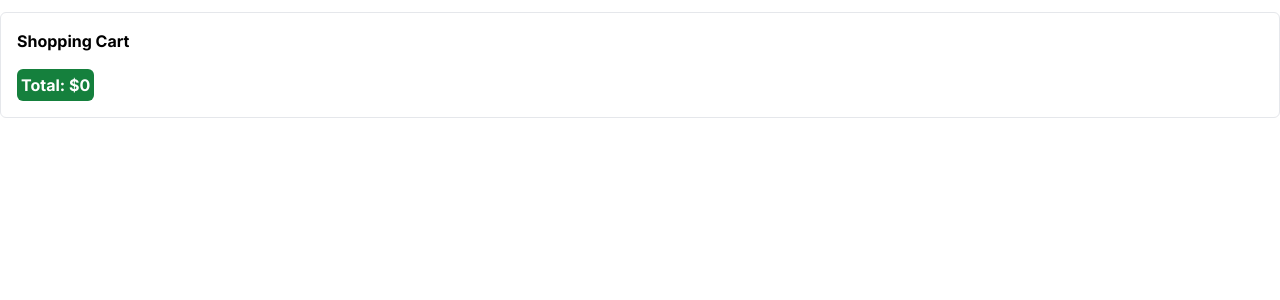
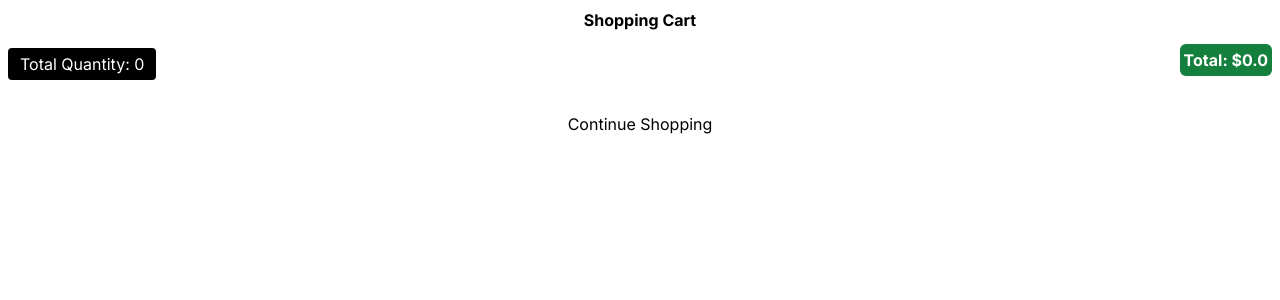
Before and after one commit to dwhyq/ab-inbev-challenge, a Next.js app: page /CartPage in a window 1280 px wide. Shown: the top 300 px of the page. Built offline with nearby package versions, Linux system fonts and the light colour scheme.

Commit message:
clear localstorage if remove-all button is clicked

```diff
--- a/app/Cart/page.js
+++ b/app/Cart/page.js
@@ -1,18 +1,87 @@
-import React from 'react';
+import React from "react";
+import Link from "next/link";
 
-const Cart = ({ cartItems }) => {
-  const totalPrice = cartItems.reduce((total, item) => total + item.price, 0);
+const Cart = ({
+  cartItems,
+  onRemoveItem,
+  onRemoveAllItems,
+  totalQuantity,
+  updateCartCount,
+}) => {
+  // Calculate the total price of all items in the cart
+  let totalPrice = 0;
+  if (cartItems.length > 0) {
+    // Calculate total price using reduce
+    totalPrice = cartItems.reduce(
+      (total, item) => total + item.price * item.quantity,
+      0
+    );
+  }
+  // Round the total price to one decimal place
+  const roundedTotalPrice = totalPrice.toFixed(1);
 
   return (
-    <div className="border p-4 mb-3 mt-3 rounded-md">
-      <h2 className="font-bold">Shopping Cart</h2>
+    <div className="p-2 rounded-md min-h-screen">
+      <h2 className="font-bold text-center">Shopping Cart</h2>
+      {/* Map through each item in the cart */}
       {cartItems.map((item) => (
-        <div key={item.id} className="flex justify-between items-center mt-2">
-          <p>{item.title}</p>
-          <p className='bg-orange-500 text-white rounded-lg px-1 font-bold text-md'>${item.price}</p>
+        <div
+          key={item.id}
+          className="flex flex-col justify-between items-center mt-2 border-b-2"
+        >
+          <div className="flex flex-col sm:flex-row justify-between w-full">
+            <div className="mb-1 sm:mb-0">{item.title}</div>
+            {/* Display the total price for the specific item */}
+            <p className="bg-orange-500 text-white rounded-lg px-1 font-bold text-md w-fit">
+              ${item.price * item.quantity}
+            </p>
+          </div>
+
+          <div className="flex justify-between w-full">
+            {/* Button to remove an item from the cart */}
+            <button
+              className="text-red-500"
+              onClick={() => {
+                onRemoveItem(item);
+                // Update cart count when an item is removed
+                updateCartCount(totalQuantity - item.quantity);
+              }}
+            >
+              Remove
+            </button>
+            {/* Display the item title and quantity */}
+            <span className="mt-1 sm:mt-0">(Qty: {item.quantity})</span>
+          </div>
         </div>
       ))}
-      <div className="mt-4 font-bold bg-green-700 rounded-md w-fit p-1 text-white">Total: ${totalPrice}</div>
+      {/* Conditionally render the "Remove all items" button */}
+      {cartItems.length > 0 && (
+        <div className="mt-4">
+          <button
+            className="bg-red-500 text-white px-3 py-1 rounded"
+            onClick={() => {
+              onRemoveAllItems();
+              // Set cart count to 0 when all items are removed
+              updateCartCount(0);
+            }}
+          >
+            Remove all items
+          </button>
+        </div>
+      )}
+      {/* Display total quantity and total price */}
+      <div className="flex flex-col sm:flex-row justify-between items-center mt-2">
+        <div className="mt-2 bg-black text-white px-3 py-1 rounded w-fit">
+          Total Quantity: {totalQuantity}
+        </div>
+        <div className="font-bold bg-green-700 rounded-md w-fit p-1 text-white mt-2 sm:mt-0">
+          Total: ${roundedTotalPrice}
+        </div>
+      </div>
+      <div className="mt-8 text-center">
+        {/* Link to continue shopping */}
+        <Link href="/">Continue Shopping</Link>
+      </div>
     </div>
   );
 };
--- a/app/CartPage/page.js
+++ b/app/CartPage/page.js
@@ -4,12 +4,14 @@ import Cart from '../Cart/page';
 
 const CartPage = () => {
   const [cartItems, setCartItems] = useState([]);
+  const [cartCount, setCartCount] = useState(0);
 
   useEffect(() => {
     // Retrieve cart items from localStorage
     const savedCartItems = JSON.parse(localStorage.getItem('cartItems'));
     if (savedCartItems) {
       setCartItems(savedCartItems);
+      setCartCount(savedCartItems.length);
     }
   }, []);
 
@@ -17,18 +19,31 @@ const CartPage = () => {
     // Remove an item from the cart
     const updatedCartItems = cartItems.filter((item) => item.id !== itemToRemove.id);
     setCartItems(updatedCartItems);
+    setCartCount(totalQuantity - itemToRemove.quantity); updateLocalStorage(updatedCartItems);
+  };
+  const updateLocalStorage = (items) => {
+    localStorage.setItem('cartItems', JSON.stringify(items));
   };
 
   const handleRemoveAllItems = () => {
     // Remove all items from the cart
     setCartItems([]);
+    setCartCount(0);
+    localStorage.removeItem('cartItems');
   };
 
   const totalQuantity = cartItems.reduce((total, item) => total + item.quantity, 0);
 
   return (
     <main>
-      <Cart cartItems={cartItems} onRemoveItem={handleRemoveItem} onRemoveAllItems={handleRemoveAllItems} totalQuantity={totalQuantity}/>
+       <Cart
+        cartItems={cartItems}
+        onRemoveItem={handleRemoveItem}
+        onRemoveAllItems={handleRemoveAllItems}
+        totalQuantity={totalQuantity}
+        updateCartCount={setCartCount}
+      />
+
     </main>
   );
 };
```
